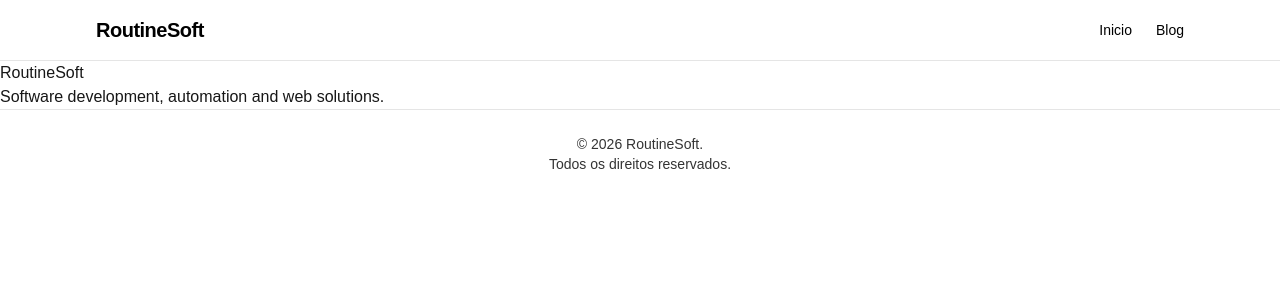
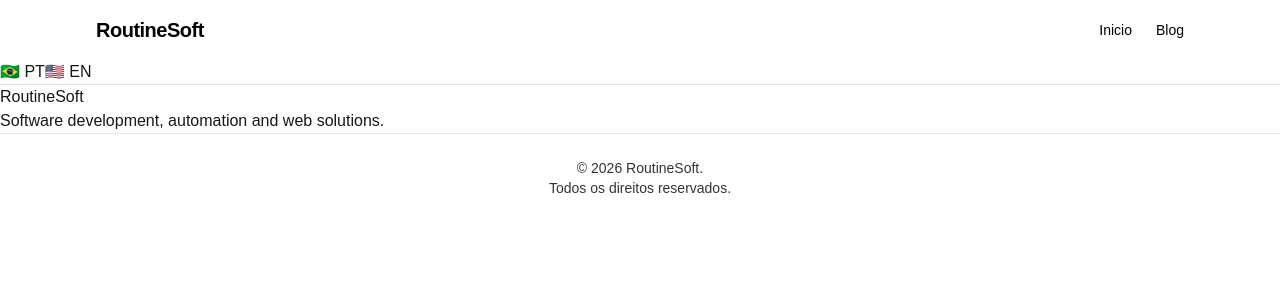
Before and after one commit to StanleyAndrade/routinesoft, a Next.js app: page /en in a window 1280 px wide. Shown: the top 300 px of the page. Built offline with nearby package versions, Linux system fonts and the light colour scheme.

Commit message:
Add language switcher

```diff
--- /dev/null
+++ b/components/LanguageSwitcher.tsx
@@ -0,0 +1,32 @@
+"use client";
+
+import { usePathname, useRouter } from "next/navigation";
+
+export default function LanguageSwitcher() {
+  const pathname = usePathname();
+  const router = useRouter();
+
+  function changeLanguage(locale: string) {
+    const segments = pathname.split("/");
+
+    segments[1] = locale;
+
+    router.push(segments.join("/"));
+  }
+
+  return (
+    <div>
+      <button
+        onClick={() => changeLanguage("pt")}
+      >
+        🇧🇷 PT
+      </button>
+
+      <button
+        onClick={() => changeLanguage("en")}
+      >
+        🇺🇸 EN
+      </button>
+    </div>
+  );
+}
--- a/components/layout/Header.tsx
+++ b/components/layout/Header.tsx
@@ -1,4 +1,5 @@
 import Link from "next/link";
+import LanguageSwitcher from "../LanguageSwitcher";
 
 export default function Header() {
 	return (
@@ -26,6 +27,7 @@
 					</ul>
 				</nav>
 			</div>
+			<LanguageSwitcher />
 		</header>
 	);
 }
```
